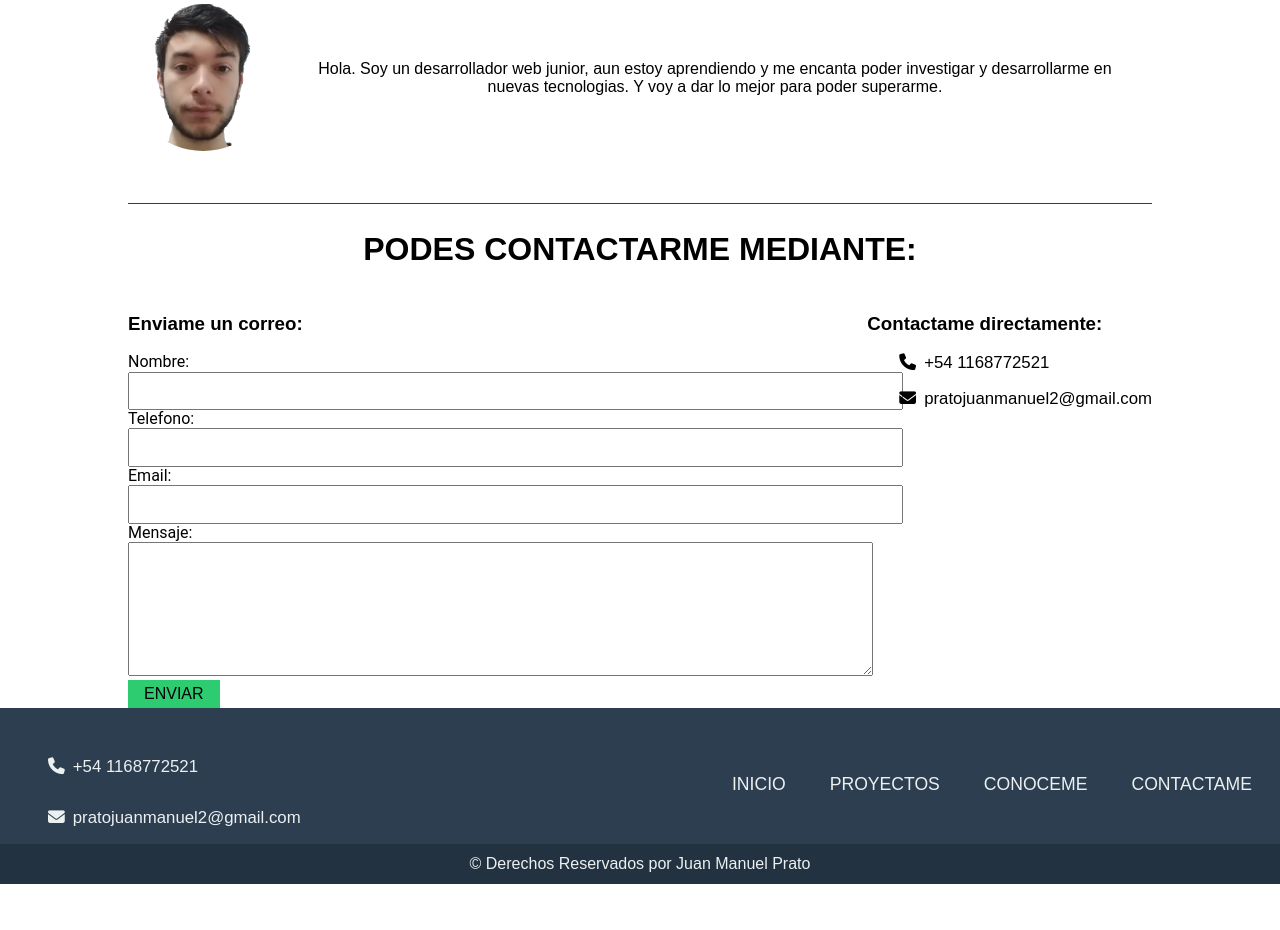
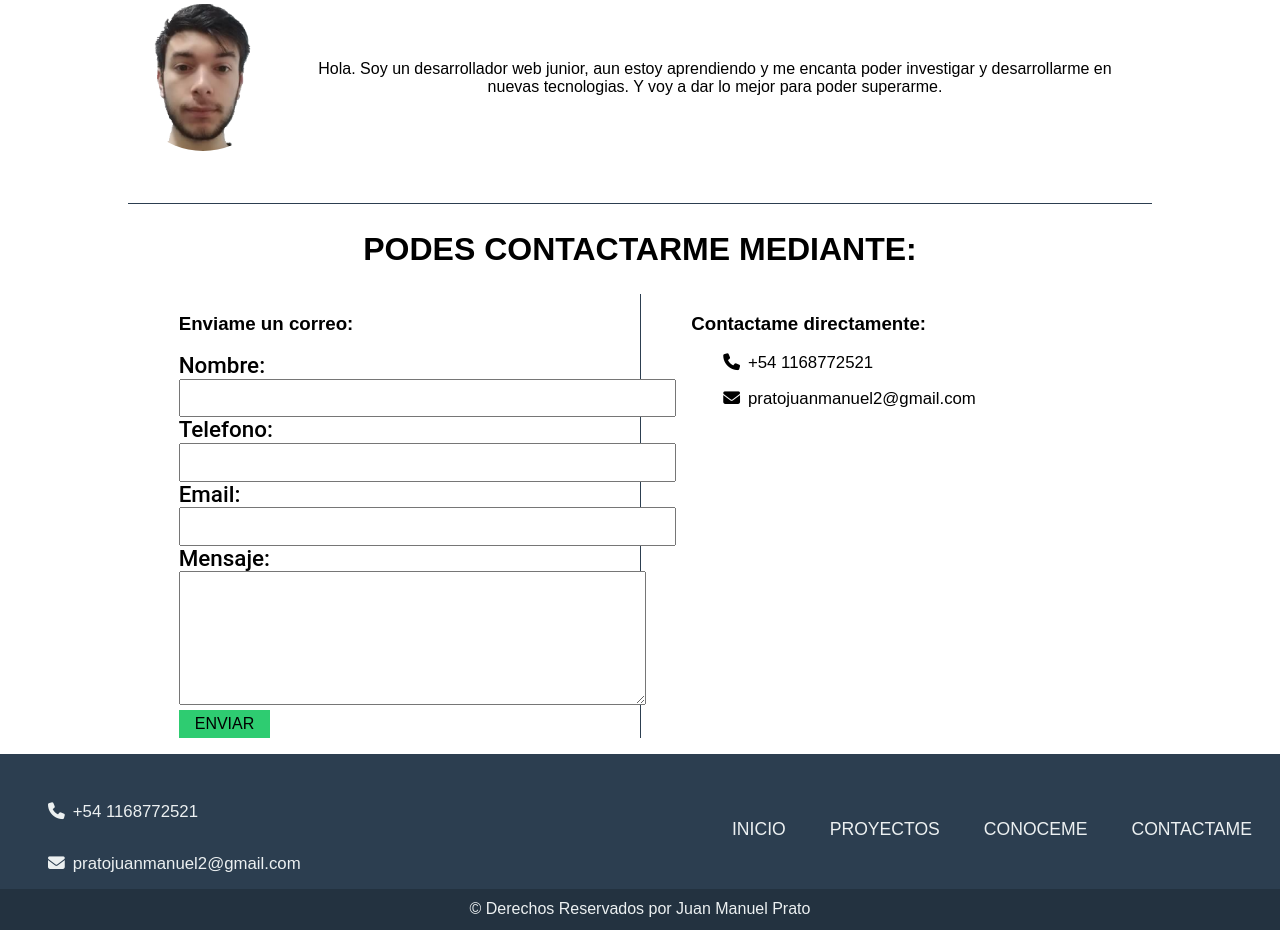
Before and after one commit to JuanPrato/portfolio, a PHP site: page / in a window 1280 px wide. Shown: the part 1490-2420 px from the top of the page. Before the commit the page ends 2374 px from the top, so only its background shows below. Run offline with PHP 8.4, Linux system fonts and the light colour scheme; some libraries are stand-ins or nearby versions; some web fonts are replaced.

Commit message:
Update style.css

```diff
--- a/static/css/style.css
+++ b/static/css/style.css
@@ -293,6 +293,7 @@ header .resto-header .img{
     display: flex;
     flex-direction: column;
     justify-content: space-between;
+    margin-top: 1rem;
 }
 
 .footer .cosas-footer{
@@ -474,19 +475,24 @@ main section:last-of-type{
 
 .contactame .formas_contacto{
     display: flex;
+    justify-content: space-between;
 }
 .contactame .formas_contacto .formulario{
-    flex: 1 0 45%;
+    flex-basis: 45%;
     margin: 0 auto;
+    border-right: 1px solid var(--oscuro);
 }
-
+.formas_contacto .datos-contacto{
+    flex-basis: 45%;
+}
 .contactame .campo{
     width: 100%;
     display: inline-block;
 }
 .contactame .campo label{
     font-family: 'Roboto';
-    font-size: 1rem;
+    font-size: 1.4rem;
+    font-weight: 500;
 }
 
 .contactame .campo .input{
@@ -495,7 +501,8 @@ main section:last-of-type{
 }
 
 .campo .textarea{
-    width: 100%;
+    max-width: 100%;
+    min-width: 100%;
     min-height: 5rem;
     max-height: 8rem;
 }
```
